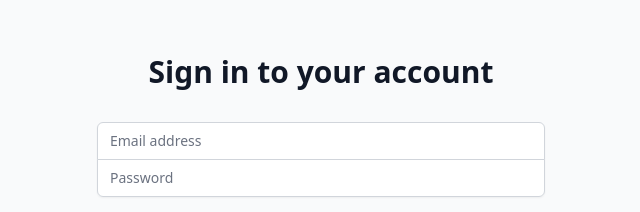
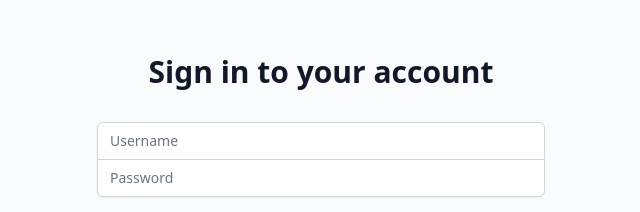
Before and after one commit to kokoteofilov1/CSCB025-Logistics-Company-React, a React (Create React App) app in the folder logistics-company/: page / in a window 1280 px wide. Shown: the part 234-446 px from the top of the page, without its empty margins (319-959 px from the left). Built offline with nearby package versions, Linux system fonts and the light colour scheme.

Commit message:
cleaned up

```diff
--- a/logistics-company/src/components/authentication/SignIn.js
+++ b/logistics-company/src/components/authentication/SignIn.js
@@ -1,41 +1,38 @@
 import React, { useState, useContext } from 'react';
-import { Link } from "react-router-dom";
-import { useHistory } from "react-router-dom";
-//import {userContext} from "../userContext";
+import { Link } from 'react-router-dom';
+import { useHistory } from 'react-router-dom';
 
 import { signIn } from '../../api';
 
 function SignIn() {
-    // const {auth, admin} = useContext(userContext);
-    // const [checkAuthStatus, setAuthStatus] = auth;
-
 	const [userDetails, setUserDetails] = useState({
-        email: '',
+		username: '',
 		password: '',
-        message: ''
+		message: '',
 	});
 
 	const formValues = (event) => {
 		setUserDetails({
 			...userDetails,
-            [event.target.name]: event.target.value
+			[event.target.name]: event.target.value,
 		});
 	};
 
 	const history = useHistory();
-    const signIn = async (event) => {
+	const login = async (event) => {
 		event.preventDefault();
+
 		try {
 			const body = JSON.stringify({
-                email: userDetails.email,
-                password: userDetails.password
+				username: userDetails.username,
+				password: userDetails.password,
 			});
 
 			await signIn(body);
-            history.push("/");
+			history.push('/SignUp');
 			// setAuthStatus(true);
 		} catch (error) {
-
+			console.log(error);
 		}
 	};
 
@@ -47,39 +44,56 @@ function SignIn() {
 						Sign in to your account
 					</h2>
 				</div>
-                <form className="mt-8" action="#" method="POST" onSubmit={signIn}>
+				<form className="mt-8" action="#" method="POST" onSubmit={login}>
 					<input type="hidden" name="remember" value="true" />
 					<div className="rounded-md shadow-sm">
 						<div>
-                            <input aria-label="Email address" name="email" type="email" required
+							<input
+								aria-label="Email address"
+								name="username"
+								type="text"
+								required
 								className="appearance-none rounded-none relative block w-full px-3 py-2 border border-gray-300 placeholder-gray-500 text-gray-900 rounded-t-md focus:outline-none focus:shadow-outline-blue focus:border-blue-300 focus:z-10 sm:text-sm sm:leading-5"
-                                placeholder="Email address" onChange={formValues} />
+								placeholder="Username"
+								onChange={formValues}
+							/>
 						</div>
 						<div className="-mt-px">
-                            <input aria-label="Password" name="password" type="password" required
+							<input
+								aria-label="Password"
+								name="password"
+								type="password"
+								required
 								className="appearance-none rounded-none relative block w-full px-3 py-2 border border-gray-300 placeholder-gray-500 text-gray-900 rounded-b-md focus:outline-none focus:shadow-outline-blue focus:border-blue-300 focus:z-10 sm:text-sm sm:leading-5"
-                                placeholder="Password" onChange={formValues} />
+								placeholder="Password"
+								onChange={formValues}
+							/>
 						</div>
 					</div>
 
 					<div className="mt-6 flex items-center justify-between">
 						<div className="flex items-center">
-                            <input id="remember_me" type="checkbox"
-                                className="form-checkbox h-4 w-4 text-indigo-600 transition duration-150 ease-in-out" />
+							<input
+								id="remember_me"
+								type="checkbox"
+								className="form-checkbox h-4 w-4 text-indigo-600 transition duration-150 ease-in-out"
+							/>
 							<label htmlFor="remember_me" className="ml-2 block text-sm leading-5 text-gray-900">
 								Remember me
 							</label>
 						</div>
 
 						<div className="text-sm leading-5">
-                            <Link to="/forgotpassword"
+							<Link
+								to="/forgotpassword"
 								className="font-medium text-indigo-600 hover:text-indigo-500 focus:outline-none focus:underline transition ease-in-out duration-150">
 								Forgot your password?
 							</Link>
 						</div>
 
 						<div className="text-sm leading-5">
-                            <Link to="/signup"
+							<Link
+								to="/signup"
 								className="font-medium text-indigo-600 hover:text-indigo-500 focus:outline-none focus:underline transition ease-in-out duration-150">
 								Not a member?
 							</Link>
@@ -87,12 +101,14 @@ function SignIn() {
 					</div>
 
 					<div className="mt-6">
-                        <button type="submit"
+						<button
+							type="submit"
 							className="group relative w-full flex justify-center py-2 px-4 border border-transparent text-sm leading-5 font-medium rounded-md text-white bg-indigo-600 hover:bg-indigo-500 focus:outline-none focus:border-indigo-700 focus:shadow-outline-indigo active:bg-indigo-700 transition duration-150 ease-in-out">
 							<span className="absolute left-0 inset-y-0 flex items-center pl-3">
-                                <svg className="h-5 w-5 text-indigo-500 group-hover:text-indigo-400 transition ease-in-out duration-150"
-                                    fill="currentColor" viewBox="0 0 20 20">
-                                </svg>
+								<svg
+									className="h-5 w-5 text-indigo-500 group-hover:text-indigo-400 transition ease-in-out duration-150"
+									fill="currentColor"
+									viewBox="0 0 20 20"></svg>
 							</span>
 							Sign in
 						</button>
--- a/logistics-company/src/components/authentication/SignUp.js
+++ b/logistics-company/src/components/authentication/SignUp.js
@@ -26,8 +26,8 @@ function SignUp() {
 
 		try {
 			const body = JSON.stringify({
-				firstName: formFields.firstName,
-				lastName: formFields.lastName,
+				//firstName: formFields.firstName,
+				//lastName: formFields.lastName,
 				username: formFields.username,
 				email: formFields.email,
 				password: formFields.password,
```
Lines whose indentation alone changed are shown as unchanged.
